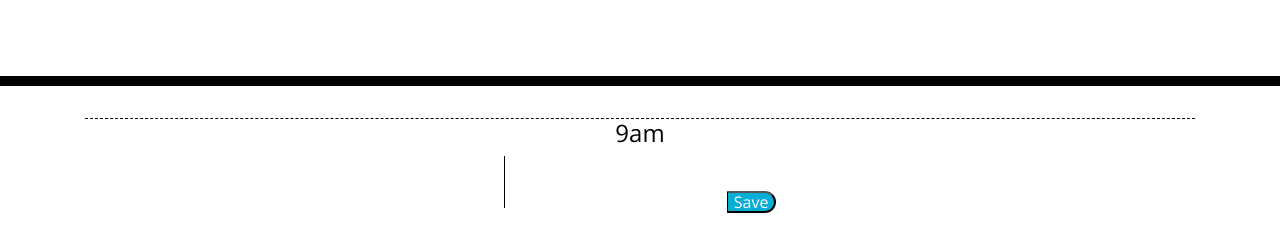
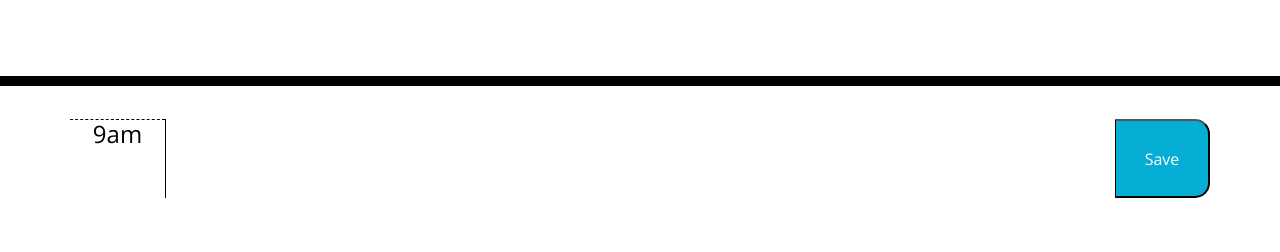
Before and after one commit to justjoshua1292/Scheduler, a plain HTML site: page index.html in a window 1280 px wide. Shown: the part 182-434 px from the top of the page. Drawn offline with nearby package versions, Linux system fonts and the light colour scheme.

Commit message:
adding bootstrap classes

```diff
--- a/index.html
+++ b/index.html
@@ -29,10 +29,11 @@
       <p id="currentDay" class="lead"></p>
     </header>
     <div class="container">
-      <div class= "time-block">
-        <h4 class="hour" > 9am </h4>
-        <textarea class="description"> </textarea>
-        <button class= "saveBtn"> Save </button>
+      <div class= "time-block row">
+        <h4 class="hour col-md-1" > 9am </h4>
+        <textarea class="description col-md-10"> </textarea>
+        <button class= "saveBtn col-md-1"> Save </button>
+      </div>
     </div>
 
     <script src="https://cdnjs.cloudflare.com/ajax/libs/jquery/3.2.1/jquery.min.js"></script>
```
